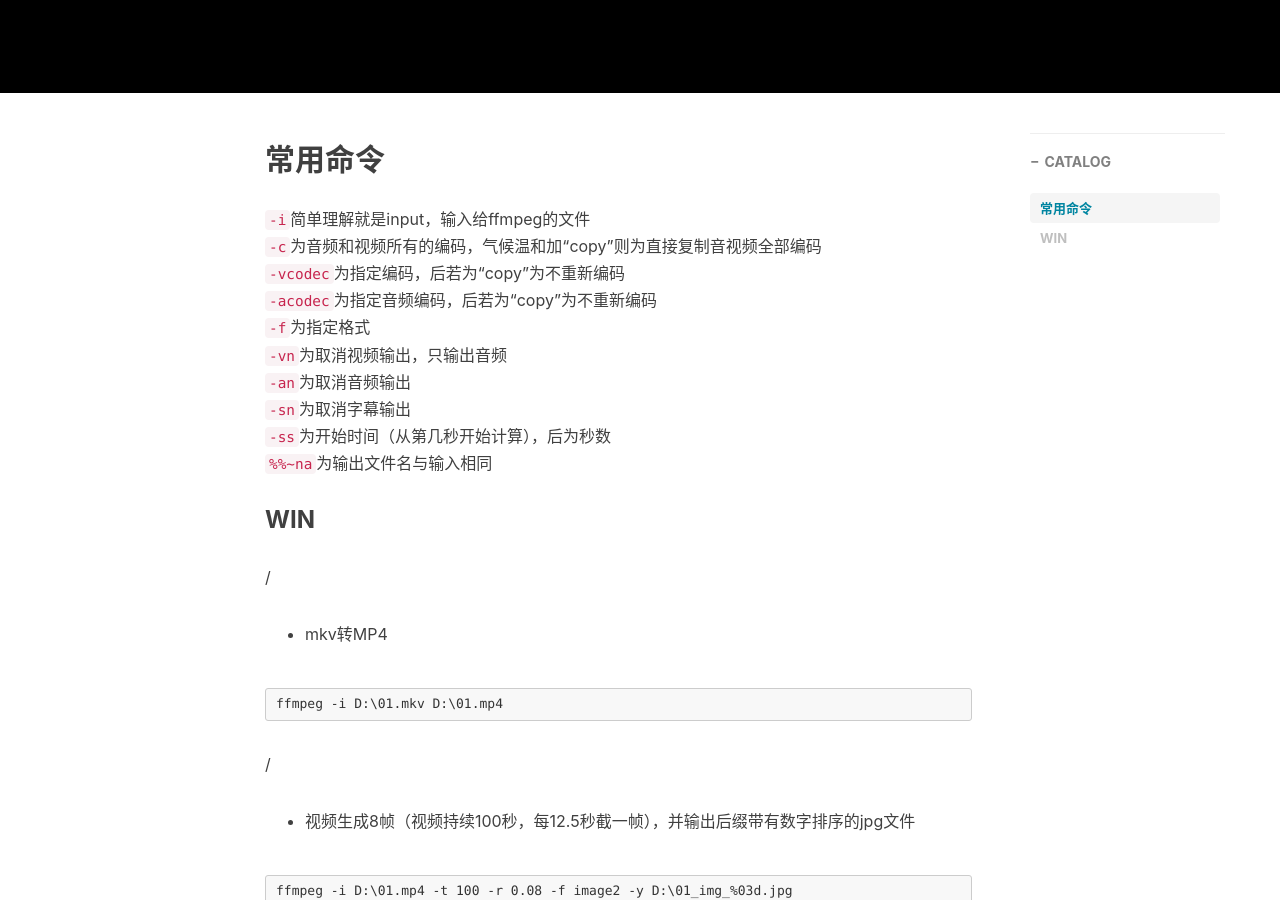
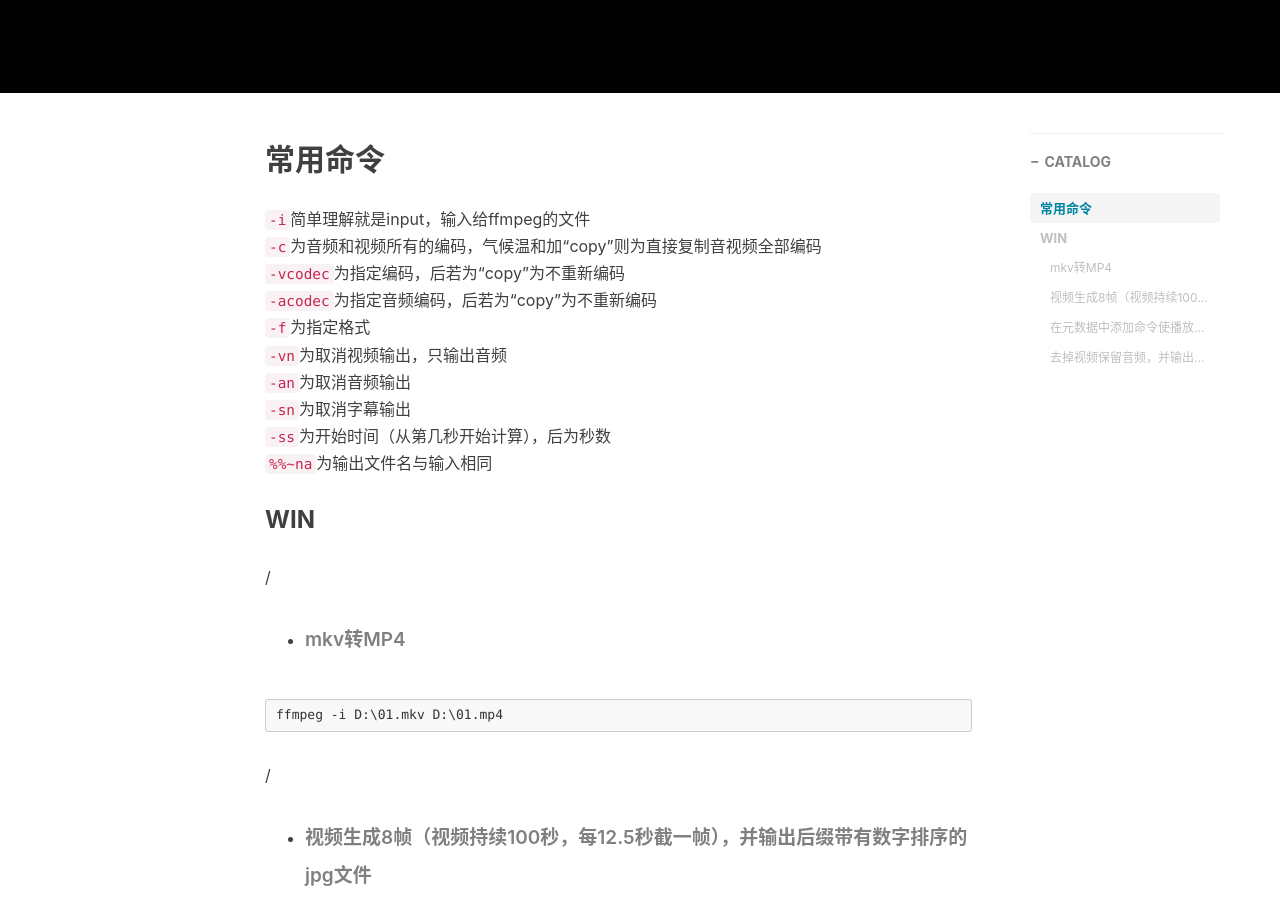
Before and after one commit to binswm/binswm.github.io, a Jekyll site: the page built from _posts/2023-04-14-FFMPEG基本用法.md, in a window 1280 px wide and 900 px high, scrolled down 420 px. Built offline with Jekyll 4.4.1, drawn with Linux system fonts in a browser that asks for light colours; nearby versions of some CDN libraries; comment, search, counter and statistics services are not loaded.

Commit message:
Update 2023-04-14-FFMPEG基本用法.md

````diff
--- a/_posts/2023-04-14-FFMPEG基本用法.md
+++ b/_posts/2023-04-14-FFMPEG基本用法.md
@@ -34,7 +34,7 @@ tags:
 ### WIN
 
 /
-- mkv转MP4
+- ##### mkv转MP4
 
 ```
 ffmpeg -i D:\01.mkv D:\01.mp4
@@ -42,7 +42,7 @@ ffmpeg -i D:\01.mkv D:\01.mp4
 
 /
 
-- 视频生成8帧（视频持续100秒，每12.5秒截一帧），并输出后缀带有数字排序的jpg文件
+- ##### 视频生成8帧（视频持续100秒，每12.5秒截一帧），并输出后缀带有数字排序的jpg文件
 
 ```
 ffmpeg -i D:\01.mp4 -t 100 -r 0.08 -f image2 -y D:\01_img_%03d.jpg
@@ -68,7 +68,7 @@ D:\01.mp4 为输入文件，D:\01  为输出文件路径
 
 /
 
-- 在元数据中添加命令使播放器旋转90度
+- ##### 在元数据中添加命令使播放器旋转90度
 
 ```
 ffmpeg -i D:\01.mkv -c copy -metadata:s:v:0 rotate=-90 D:\01.mp4
@@ -76,7 +76,7 @@ ffmpeg -i D:\01.mkv -c copy -metadata:s:v:0 rotate=-90 D:\01.mp4
 
 /
 
-- 去掉视频保留音频，并输出名为<源文件名.m4a>
+- ##### 去掉视频保留音频，并输出名为<源文件名.m4a>
 
 ```
 ffmpeg -i D:\01.mp4 -vn -acodec copy D:\01.m4a
````
